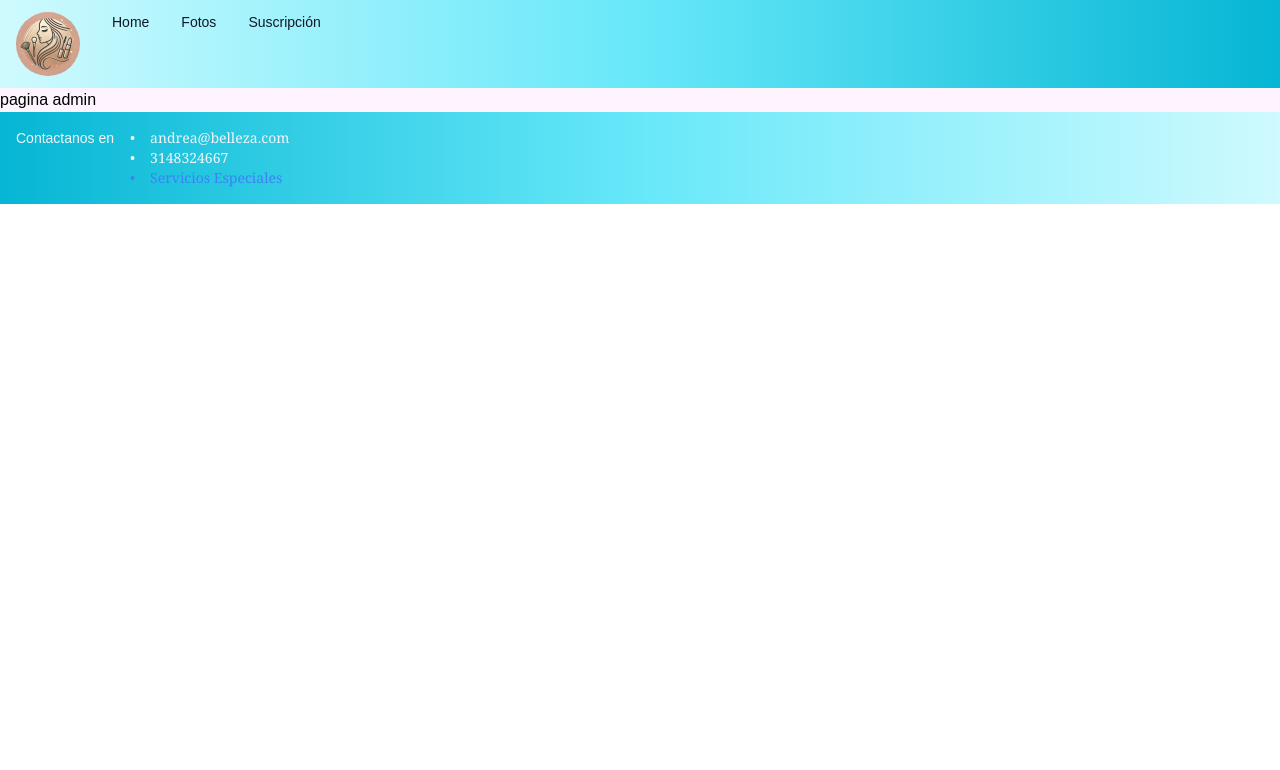
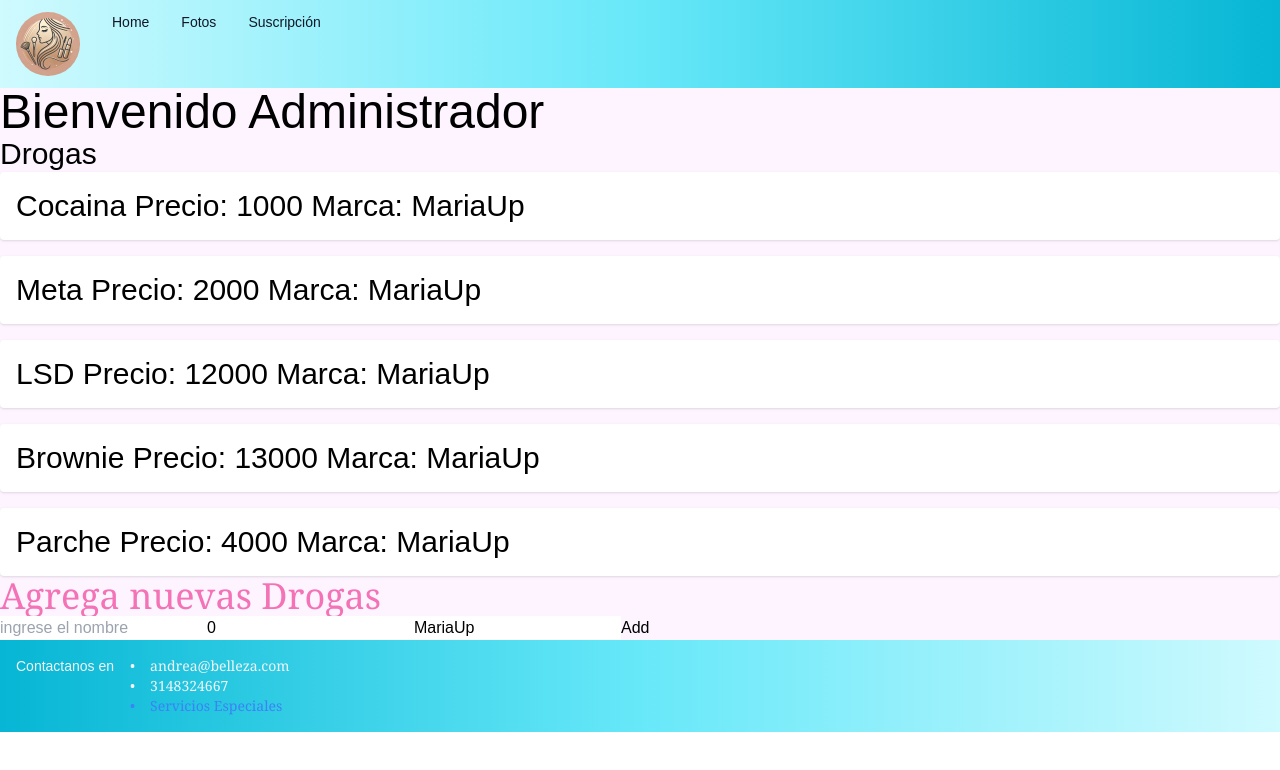
Before and after one commit to jero4204/MidTermExamWeb, a React (Vite) app: page /AdminDashboard in a window 1280 px wide. Shown: the top 770 px of the page. Built offline with nearby package versions, Linux system fonts and the light colour scheme; a web font is replaced by a local one.

Commit message:
Ya se muestran las drogas

```diff
--- a/src/components/Admin.tsx
+++ b/src/components/Admin.tsx
@@ -1,8 +1,11 @@
+import { DrogasAdm } from "./componentsAdmin/DrogasAdmin"
+
 export const Admin = () => {
     return(
         <>
-          <div>pagina admin</div>
-
+          <h1 className="text-5xl">Bienvenido Administrador</h1>
+          <h1 className="text-3xl">Drogas</h1>
+          <DrogasAdm/>
         </>
     )
 }
--- /dev/null
+++ b/src/components/Drogas.tsx
@@ -0,0 +1,20 @@
+import { useState } from "react";
+import { Drogas } from "../models/drogas";
+import { drogasData } from "../database/drogasdata";
+
+export const DrogasP = () => {
+    const [drogas,setEventos] = useState<Drogas[]>(drogasData);
+    return(
+        <>
+          <h1 className="text-4xl">Productos Especiales</h1>
+          <div>{drogas.map((droga)=>(
+            <div key={droga.id} className="p-4 bg-fuchsia-100 rounded shadow grid justify-items-stretch text-xl">
+              <div className="w-full text-2xl">{droga.nombre}</div><div className="w-full">Precio: {droga.precio}
+                -Marca: {droga.marca} </div>
+
+            </div>
+          ))}</div>
+
+        </>
+    )
+}
--- a/src/components/Fashion.tsx
+++ b/src/components/Fashion.tsx
@@ -4,15 +4,6 @@ import { eventosData } from "../database/eventosdata";
 
 export const Fashion = () => {
     const [eventos,setEventos] = useState<Evento[]>(eventosData);
-    const [evento, setMaquillaje] = useState<Evento>({
-      id: eventos.length+1,
-      nombre: '',
-      fecha: '',
-      lugar: '',
-      modelos: [],
-      productos: [],
-      valorEntrada: 0
-    });
     return(
         <>
           <h1 className="text-4xl">Eventos</h1>
--- a/src/components/Tier2.tsx
+++ b/src/components/Tier2.tsx
@@ -1,8 +1,10 @@
+import { DrogasP } from "./Drogas"
 
 
 export const Tier2 = () =>{
     return(
         <>
+            <DrogasP/>
         </>
     )
 }
--- /dev/null
+++ b/src/components/componenteDrogas.tsx
@@ -0,0 +1,21 @@
+import { Drogas } from "../models/drogas";
+
+interface ModelosProps{
+    modelo:Drogas;
+}
+export const componenteModelos = ({modelo}:ModelosProps) => {
+    const {nombre, precio, marca} = modelo;
+    return (
+        <div>
+            <div>
+                <div>
+                    <h3>{nombre}</h3>
+                </div>
+                <div>
+                    <h3>{precio}</h3>
+                    <h3>{marca}</h3>
+                </div>
+            </div>
+        </div>
+    )
+}
--- /dev/null
+++ b/src/components/componentsAdmin/DrogasAdmin.tsx
@@ -0,0 +1,59 @@
+import { useState } from "react";
+import { Drogas } from "../../models/drogas";
+import { drogasData } from "../../database/drogasdata";
+
+export const DrogasAdm = () => {
+  const [drogas, setDrogas] = useState<Drogas[]>(drogasData);
+  const [droga, setDroga] = useState<Drogas>({
+    id: drogas.length +1,
+    nombre: '',
+    precio: 0,
+    marca: 'MariaUp',
+  });
+  const {nombre,precio, marca} = droga;
+  const handleChange = (e: React.ChangeEvent<HTMLInputElement>) => {
+    setDroga({
+      ...droga,
+      [e.target.name]: e.target.value
+    });
+  }
+  const addDroga = () => {
+    setDroga({
+      ...droga,
+      id: drogas.length +2
+    });
+    setDrogas([...drogas, droga]);
+  }
+
+  return(
+    <>
+      <div className="grid grid-cols-1 gap-4">
+        {drogas.map((droga) => (
+          <div key={droga.id} className="p-4 bg-white rounded shadow grid justify-items-stretch text-3xl">
+            {droga.nombre} Precio: {droga.precio} Marca: {droga.marca}{/* Muestra el nombre del elemento */}
+          </div>
+        ))}
+      </div>
+      <div>
+        <h1 className='text-4xl font-serif text-pink-400'>Agrega nuevas Drogas</h1>
+        <div className="h-full w-1/4 bg-red-500"> </div>
+      </div>
+      <input type="text" placeholder="ingrese el nombre"
+        value={nombre}
+        id="nombre"
+        name="nombre"
+      onChange={handleChange}/>
+      <input type="number" placeholder="ingrese precio"
+        value={precio}
+        id="precio"
+        name="precio"
+      onChange={handleChange}/>
+      <input type="text" placeholder="ingrese la marca"
+        name="marca"
+        id="marca"
+        value={marca}
+      onChange={handleChange}/>
+      <button onClick={addDroga} className="button button-primary">Add</button>
+    </>
+  )
+}
--- a/src/database/drogasdata.ts
+++ b/src/database/drogasdata.ts
@@ -10,7 +10,7 @@ export const drogasData: Drogas[] = [
     {
         id:2,
         precio:2000,
-        nombre: "meta" ,
+        nombre: "Meta" ,
         marca: "MariaUp"
     },
     {
@@ -28,7 +28,7 @@ export const drogasData: Drogas[] = [
     {
         id:5,
         precio: 4000,
-        nombre: "parche",
+        nombre: "Parche",
         marca : "MariaUp"
     }
 ]
```
